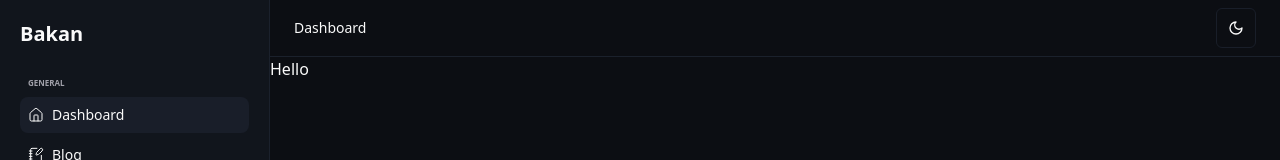
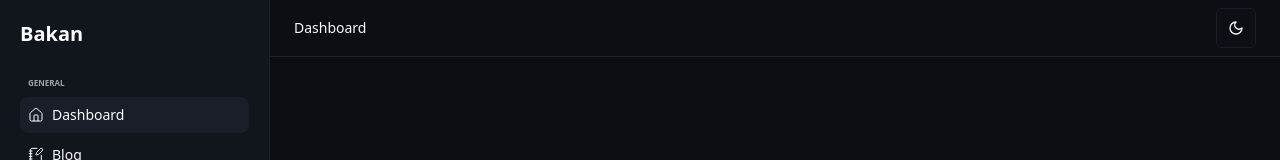
Before and after one commit to bannednull/Bakan, a Next.js app: page /dashboard in a window 1280 px wide. Shown: the top 160 px of the page. Built offline with nearby package versions, Linux system fonts and the light colour scheme.

Commit message:
page header

```diff
--- a/src/app/(dashboard)/dashboard/blog/page.tsx
+++ b/src/app/(dashboard)/dashboard/blog/page.tsx
@@ -1,12 +1,13 @@
-import Header from '../_components/header';
+import { ScrollArea } from '@/components/ui/scroll-area';
+import Header from '@/app/(dashboard)/_components/header';
 
 function BlogPage() {
   return (
-    <>
+    <ScrollArea className="h-full">
       <Header title="Blog" />
 
-      <h1>Blog</h1>
-    </>
+      <div className="px-6 py-4"></div>
+    </ScrollArea>
   );
 }
 
--- a/src/app/(dashboard)/dashboard/page.tsx
+++ b/src/app/(dashboard)/dashboard/page.tsx
@@ -1,12 +1,13 @@
-import Header from './_components/header';
+import Header from '@/app/(dashboard)/_components/header';
+import { ScrollArea } from '@/components/ui/scroll-area';
 
 function DashboardPage() {
   return (
-    <>
+    <ScrollArea className="h-full">
       <Header />
 
-      <h1>Hello</h1>
-    </>
+      <div className="px-6 py-4"></div>
+    </ScrollArea>
   );
 }
 
```
Also changed, not shown: src/app/(dashboard)/_components/header.tsx (renamed from src/app/(dashboard)/dashboard/_components/header.tsx).
